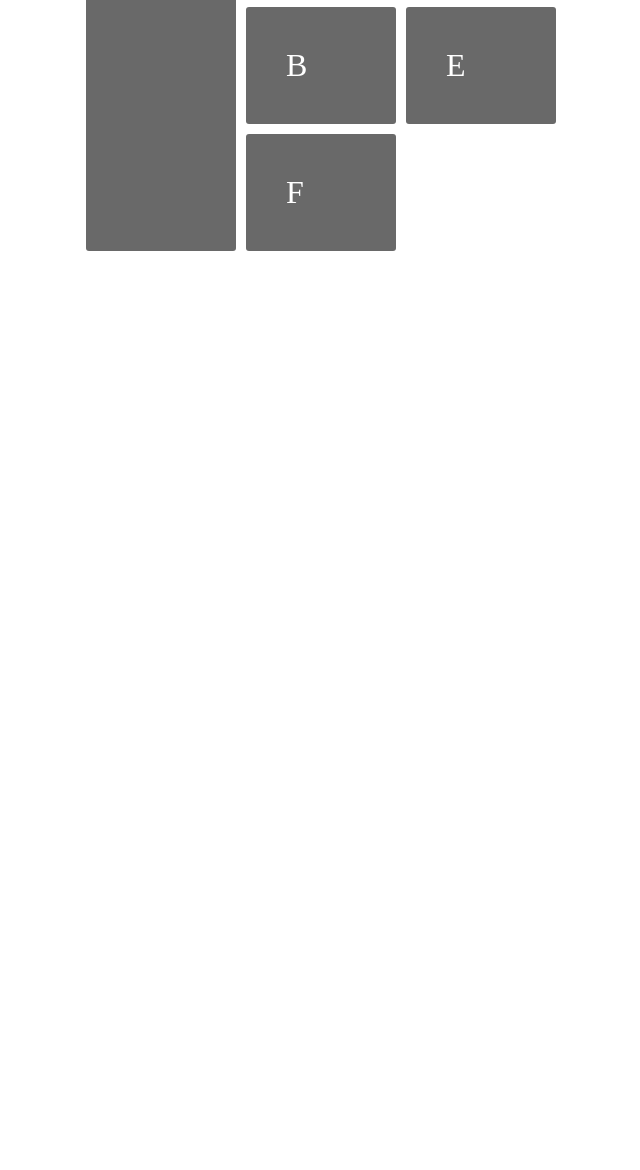
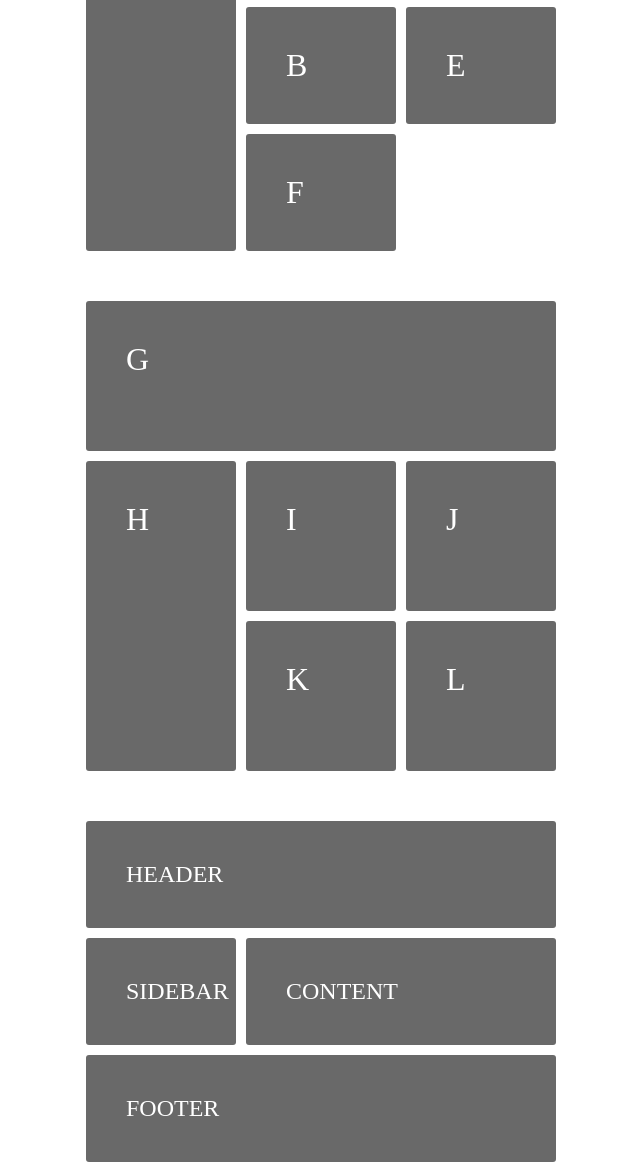
Before and after one commit to jamal13647850/css_grid_training, a plain HTML site: page index.html in a window 1280 px wide. Shown: the part 563-1733 px from the top of the page, without its empty margins (319-959 px from the left). Before the commit the page ends 822 px from the top, so only its background shows below. Drawn offline with Linux system fonts and the light colour scheme.

Commit message:
grid-area

```diff
--- a/index.html
+++ b/index.html
@@ -40,6 +40,76 @@
             grid-row: 2/span 3;
 
         }
+
+
+
+        .grid-container2{
+            display: grid;
+            grid-template-columns: repeat(3,150px);
+            grid-template-rows:  repeat(3,150px);
+            grid-column-gap: 10px;
+            grid-row-gap: 10px;
+            margin-top: 50px;
+        }
+        .grid-item2{
+            background-color: dimgray;
+            color: white;
+            border-radius: 3px;
+            padding: 40px;
+            font-size: 2em;
+        }
+        .item-g{
+            grid-column: 1/4;
+            grid-row: 1/2;
+        }
+        .item-h{
+            grid-column: 1/2;
+            grid-row: 2/4;
+        }
+        .item-i{
+
+        }
+        .item-j{
+
+        }
+        .item-k{
+
+        }
+        .item-l{
+
+        }
+
+
+        .grid-container3{
+            display: grid;
+            grid-template-columns: repeat(3,150px);
+            grid-template-areas:
+                "header header header"
+                "sidebar content content"
+                "footer footer footer"
+        ;
+            grid-gap: 10px;
+            margin-top: 50px;
+        }
+        .box{
+            background-color: dimgray;
+            color: white;
+            border-radius: 3px;
+            padding: 40px;
+            font-size: 1.5em;
+        }
+        .header{
+            grid-area: header;
+        }
+        .sidebar{
+            grid-area: sidebar;
+        }
+        .content{
+            grid-area: content;
+        }
+        .footer{
+            grid-area: footer;
+        }
     </STYLE>
 </head>
 <body>
@@ -51,5 +121,24 @@
         <div class="grid-item">E</div>
         <div class="grid-item">F</div>
     </div>
+
+
+
+    <div class="grid-container2">
+        <div class="grid-item2 item-g">G</div>
+        <div class="grid-item2 item-h">H</div>
+        <div class="grid-item2 item-i">I</div>
+        <div class="grid-item2 item-j">J</div>
+        <div class="grid-item2 item-k">K</div>
+        <div class="grid-item2 item-l">L</div>
+    </div>
+
+
+    <div class="grid-container3">
+        <div class="box header">HEADER</div>
+        <div class="box sidebar">SIDEBAR</div>
+        <div class="box content">CONTENT</div>
+        <div class="box footer">FOOTER</div>
+    </div>
 </body>
 </html>
```
